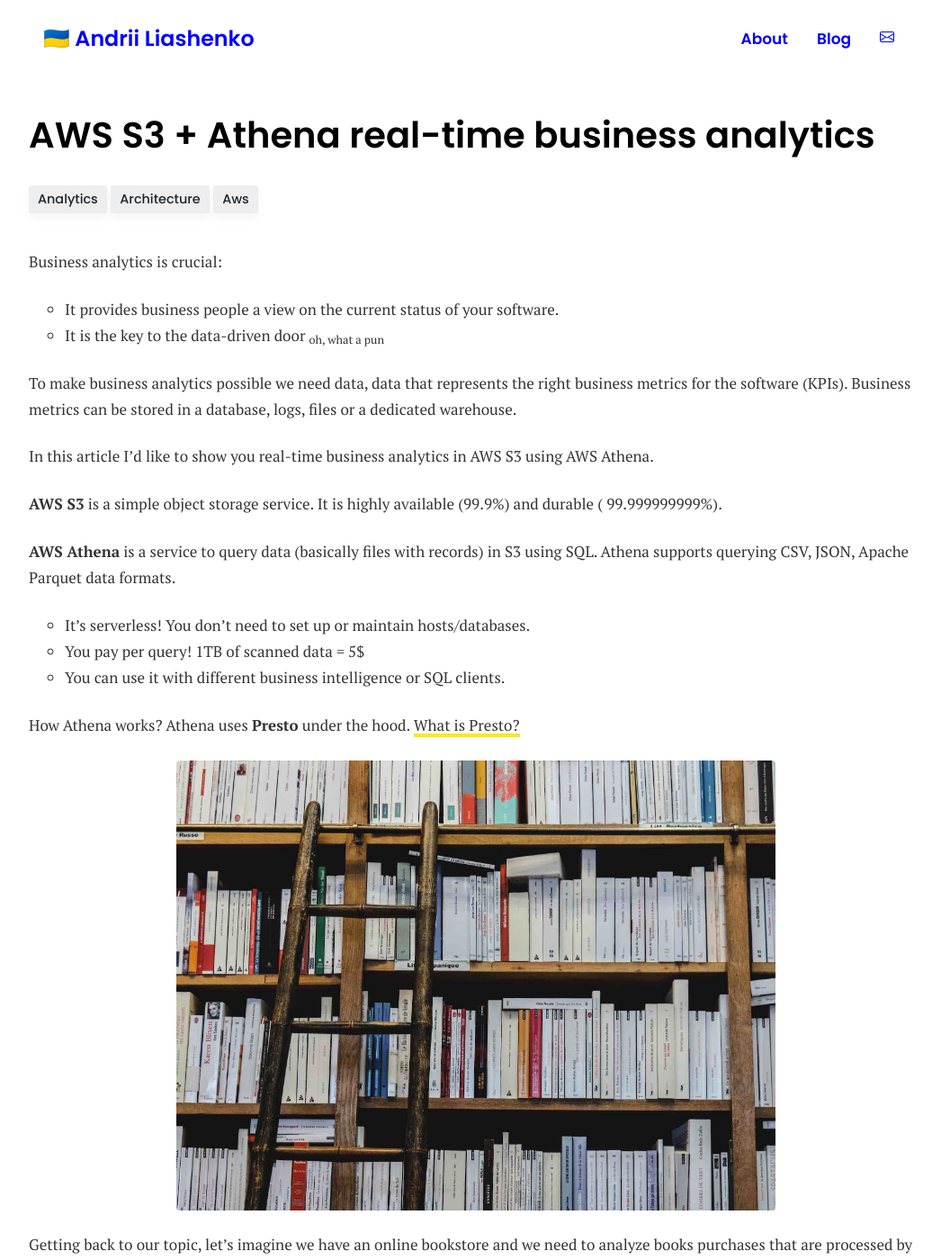
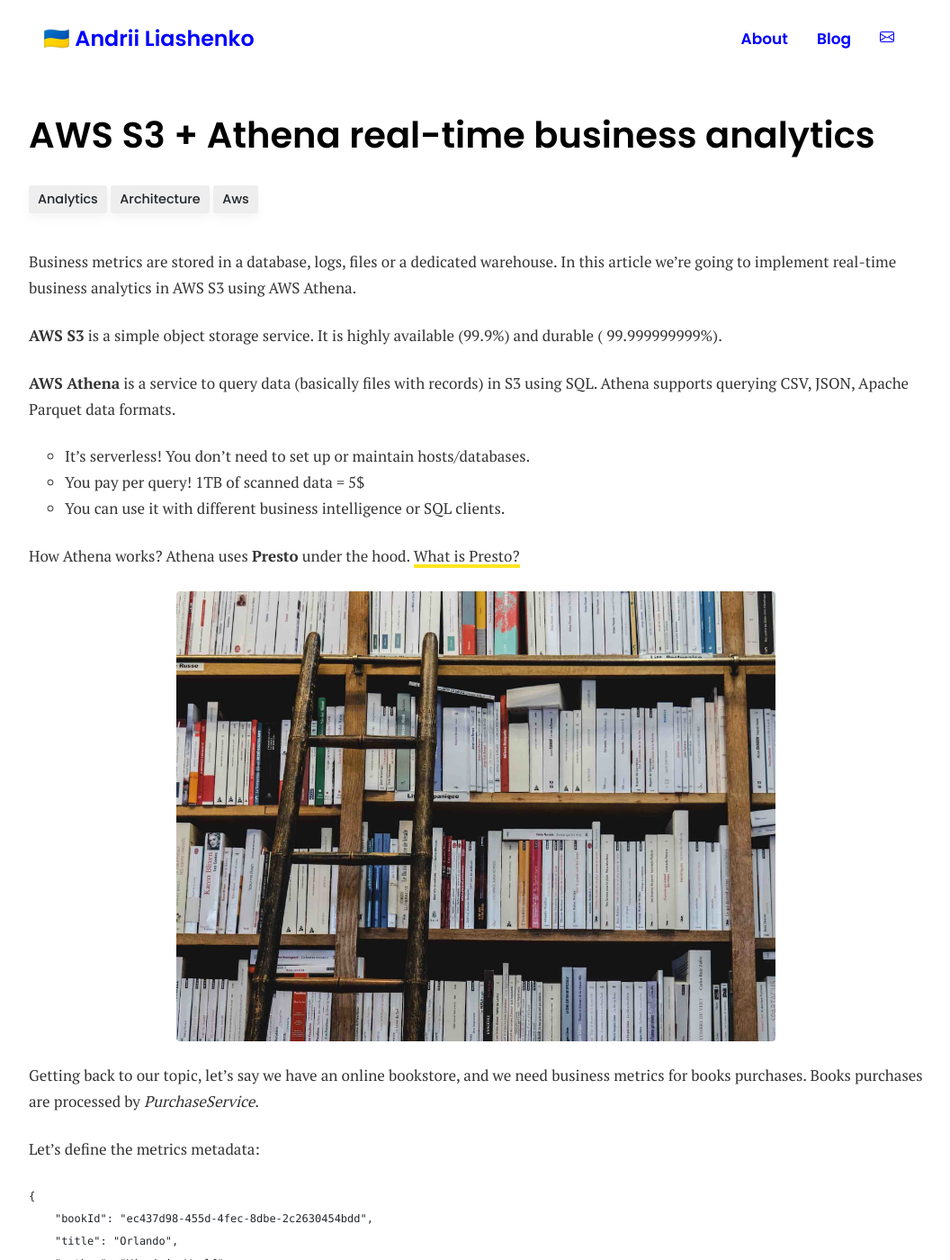
Before and after one commit to liashenko/liashenko.github.io, a Jekyll site: the page built from _posts/2020-01-07-athena-analytics.markdown, in a window 1280 px wide and 1400 px high. Shown: the whole window at 90% size, without its empty margins (111-1167 px from the left). Built offline with Jekyll 4.4.1, drawn with Linux system fonts in a browser that asks for light colours; some of the changed text lies outside the part shown.

Commit message:
Update text.

````diff
--- a/_config.yml
+++ b/_config.yml
@@ -1,6 +1,6 @@
 title: "🇺🇦 Andrii Liashenko"
-tagline: "Andrii Liashenko | Software Engineer's blog about distributed systems, AWS, architecture."
-description: "Andrii Liashenko is a Software Engineer with 6+ years of experience. Currently working at Datadog on CI Observability. Before worked at Amazon and Snap. Experienced in Backend development, Cloud, AWS, Distributed systems, Databases, DevOps, CI/CD."
+tagline: "Hi, I'm Andrii, a Software Engineer. Blog about distributed systems, AWS, architecture."
+description: "Hi, I'm Andrii, a Software Engineer. This is my blog about Backend development, Cloud, AWS, Distributed systems, Databases, DevOps, CI/CD."
 author: Andrii Liashenko
 email: ndrlyashenko@gmail.com
 timezone: UTC
--- a/_posts/2020-01-07-athena-analytics.markdown
+++ b/_posts/2020-01-07-athena-analytics.markdown
@@ -6,20 +6,12 @@ permalink:   athena-analytics
 image: assets/posts/athena-analytics/athena.jpeg
 categories: [architecture, aws, analytics]
 tagline: "AWS S3 Athena real-time business analytics"
-description: "To make business analytics possible we need data, data that represents the right business metrics for the software (KPIs).
-Business metrics can be stored in a database, logs, files or a dedicated warehouse.
-In this article we're gonna implement real-time business analytics in AWS S3 using AWS Athena."
+description: "In this article we're gonna implement real-time business analytics in AWS S3 using AWS Athena."
 tags: [architecture, metrics, aws, s3, athena]
 ---
 
-Business analytics is crucial:
-* It provides business people a view on the current status of your software.
-* It is the key to the data-driven door <sub>oh, what a pun</sub>
-
-To make business analytics possible we need data, data that represents the right business metrics for the software (KPIs).
-Business metrics can be stored in a database, logs, files or a dedicated warehouse.
-
-In this article I’d like to show you real-time business analytics in AWS S3 using AWS Athena.
+Business metrics are stored in a database, logs, files or a dedicated warehouse.
+In this article we're going to implement real-time business analytics in AWS S3 using AWS Athena.
 
 **AWS S3** is a simple object storage service.
 It is highly available (99.9%) and durable ( 99.999999999%).
@@ -36,8 +28,9 @@ Athena uses **Presto** under the hood.
 
 <center><img src="/assets/posts/athena-analytics/bookstore.jpg" alt="online bookstore" style="max-height:500px"></center>
 
-Getting back to our topic, let's imagine we have an online bookstore and we need to analyze books purchases that are processed by *PurchaseService*.
-Let's define our purchase metrics metadata:
+Getting back to our topic, let's say we have an online bookstore, and we need business metrics for books purchases. Books purchases are processed by *PurchaseService*.
+
+Let's define the metrics metadata:
 ```javascript
 {
     "bookId": "ec437d98-455d-4fec-8dbe-2c2630454bdd",
@@ -50,7 +43,6 @@ Let's define our purchase metrics metadata:
     "purchaseTimestamp": 1575121641
 }
 ```
-Good enough to make different kind of business analytics.
 
 Now we can publish our purchase metrics directly to S3, but **AWS Kinesis Firehose** is better and here is why:
 * Firehose buffers incoming records and delivers in batches.
--- a/index.html
+++ b/index.html
@@ -14,9 +14,8 @@ background: '/img/bg-index.jpg'
     </div>
     <div class="col-md-6">
       <div class="about-info">Hi 👋,<br> <span class="info-name">I'm Andrii,</span></div>
-         <p>Software Engineer with <b>6+</b> years of experience.</p>
-         Currently working at Datadog on CI Observability.<br>
-         I'm experienced in <span class="font-weight-bold">Backend development, Cloud, AWS, Distributed systems, Databases, DevOps, CI/CD</span>.
+         <p>a Software Engineer with <b>6+</b> years of experience.</p>
+         I write about <span class="font-weight-bold">Backend development, Cloud, AWS, Distributed systems, Databases, DevOps, CI/CD</span>.
 
       {% include experience.html %}
     </div>
````
Also changed, not shown: pages/about.md (+4 -4 lines).
